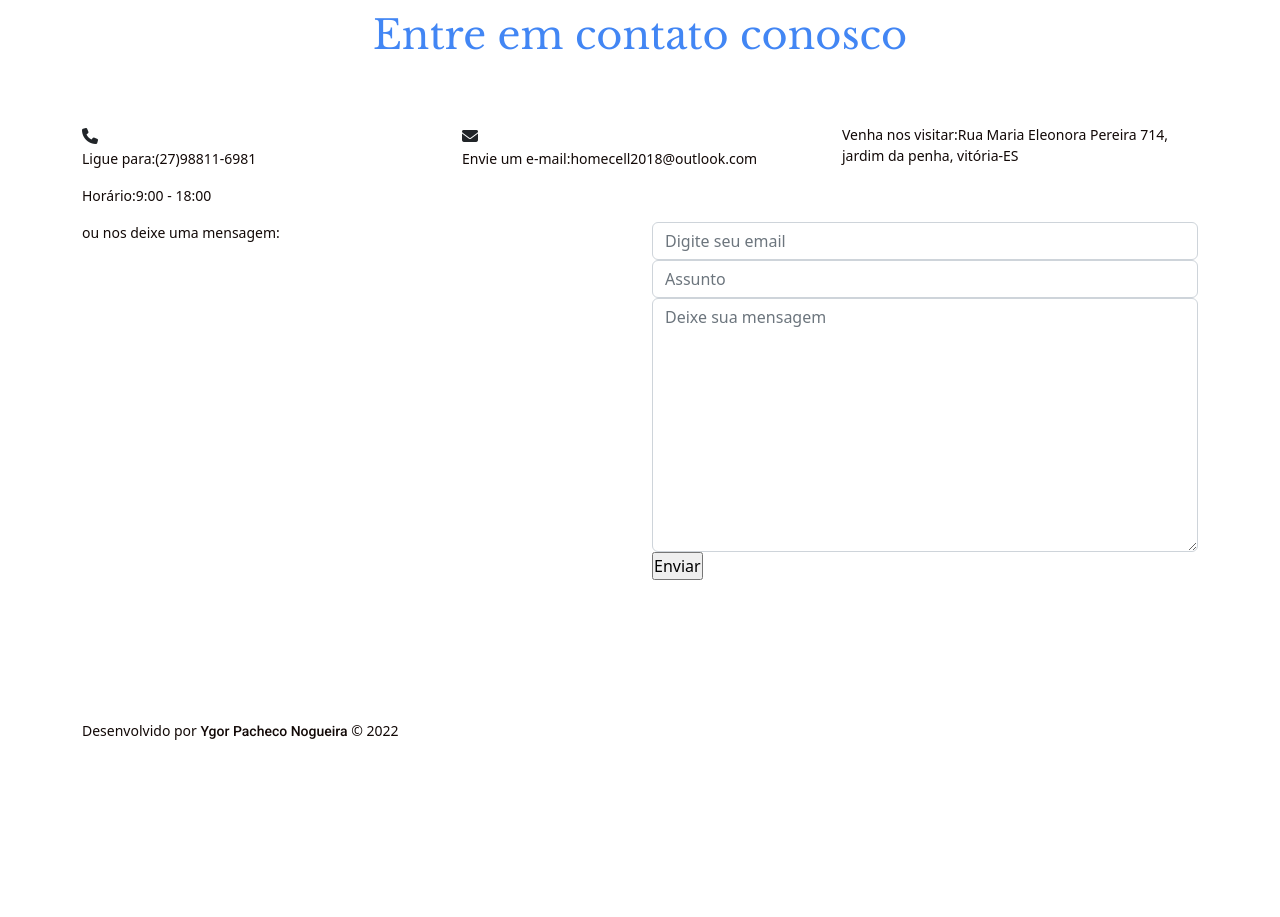
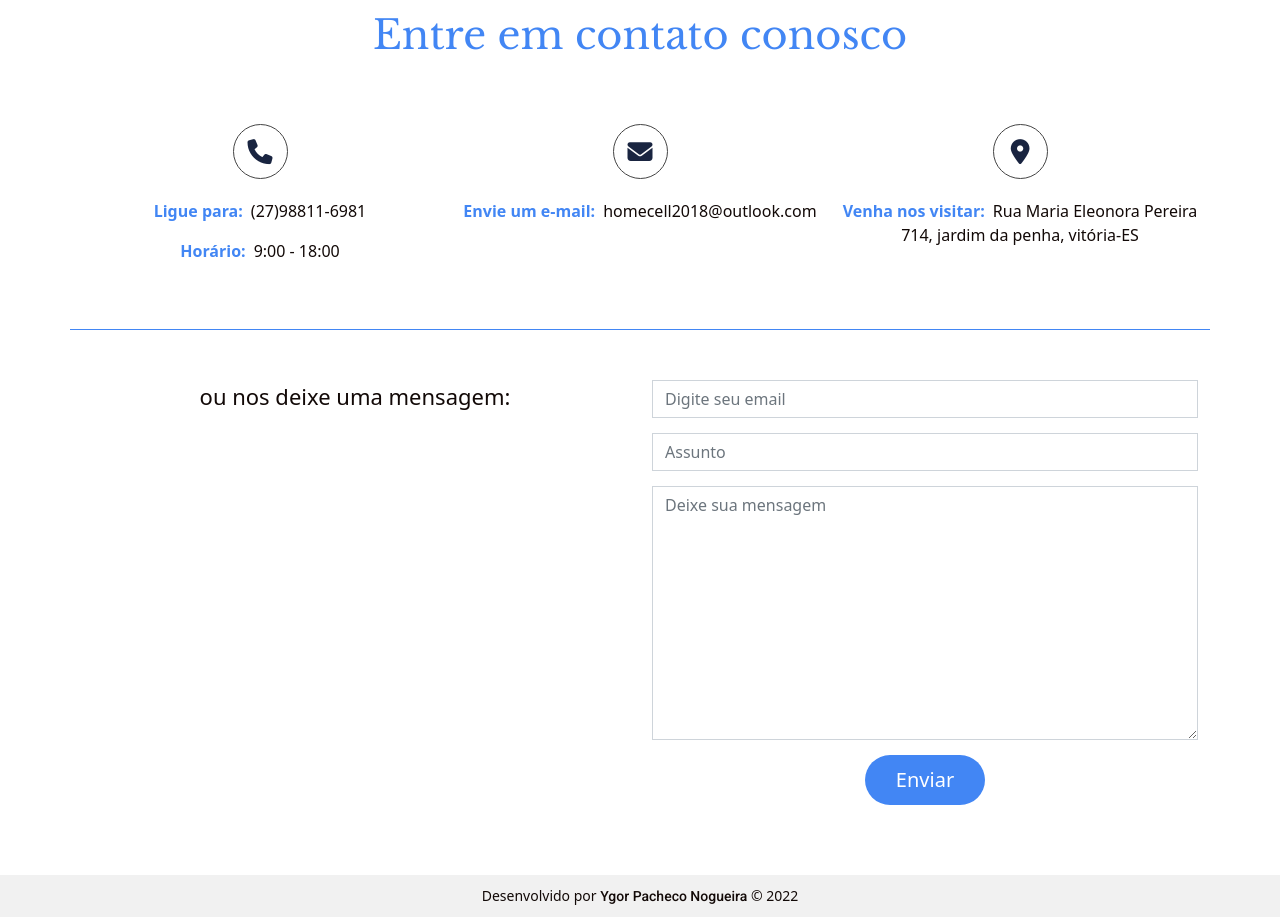
Before and after one commit to ygorp/loja-virtual, a website: page index.html in a window 1280 px wide. Shown: the part 3620-4537 px from the top of the page. Before the commit the page ends 4448 px from the top, so only its background shows below. Drawn offline with nearby package versions, Linux system fonts and the light colour scheme; a web font is replaced by a local one.

Commit message:
finalizando o footer e o html completo

```diff
--- a/css/style.css
+++ b/css/style.css
@@ -292,3 +292,79 @@ a {
   font-weight: bold;
   text-transform: uppercase;
 }
+
+/*footer*/
+
+#contact-area {
+  text-align: center;
+}
+
+.contact-box {
+  padding-bottom: 50px;
+  margin-bottom: 50px;
+  border-bottom: 1px solid #4286f4;
+}
+
+.contact-box i {
+  color: #192440;
+  border: solid 1px #444;
+  border-radius: 50%;
+  width: 55px;
+  height: 55px;
+  line-height: 55px;
+  font-size: 25px;
+  margin-bottom: 20px;
+}
+
+.contact-box p {
+  font-size: 16px;
+}
+
+.contact-title {
+  font-weight: bold;
+  color: #4286f4;
+  margin-right: .5rem;
+}
+
+#msg-box p {
+  font-size: 22px;
+}
+
+#contact-form input[type="text"], #contact-form input[type="email"], #contact-form textarea {
+  margin-bottom: 15px;
+  border-radius: 0;
+}
+
+#contact-form .main-btn {
+  width: 120px;
+  height: 50px;
+  color: #FFFFFF;
+  font-size: 20px;
+  border-radius: 40px;
+  background-color: #4286f4;
+  border: none;
+  cursor: pointer;
+  transition: .3s;
+}
+
+#contact-form .main-btn:hover {
+  transform: scale(1.1);
+  background-color: transparent;
+  color: #120907;
+  border: 2px solid #4286f4;
+}
+
+/*copy*/
+
+#copy-area {
+  background-color: #F1F1F1;
+}
+
+#copy-area .container {
+  padding: 10px 0;
+  text-align: center;
+}
+
+#copy-area .container p {
+  margin-bottom: 0;
+}
--- a/index.html
+++ b/index.html
@@ -291,6 +291,7 @@
               <p><span class="contact-title">Envie um e-mail:</span>homecell2018@outlook.com</p>
             </div>
             <div class="col-md-4 contact-box">
+              <i class="fas fa-map-marker-alt"></i>
               <p><span class="contact-title">Venha nos visitar:</span>Rua Maria Eleonora Pereira 714, jardim da penha, vitória-ES</p>
             </div>
             <div class="col-md-6" id="msg-box">
```
